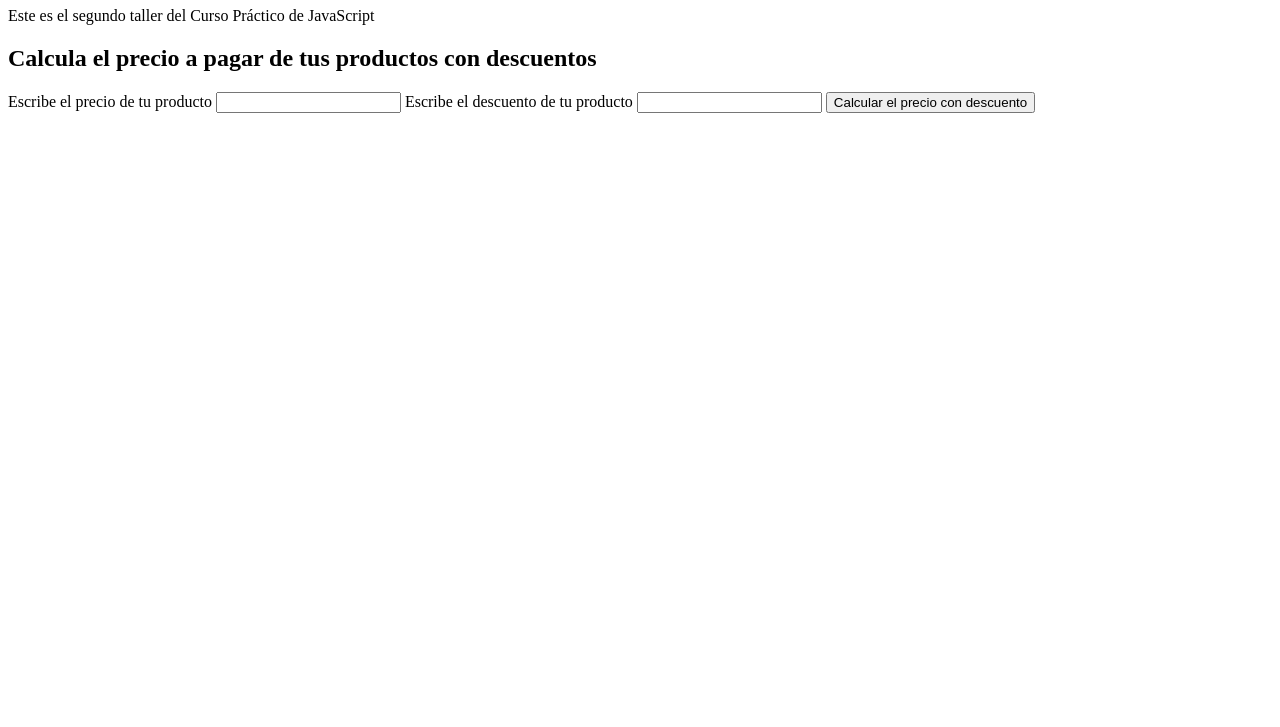
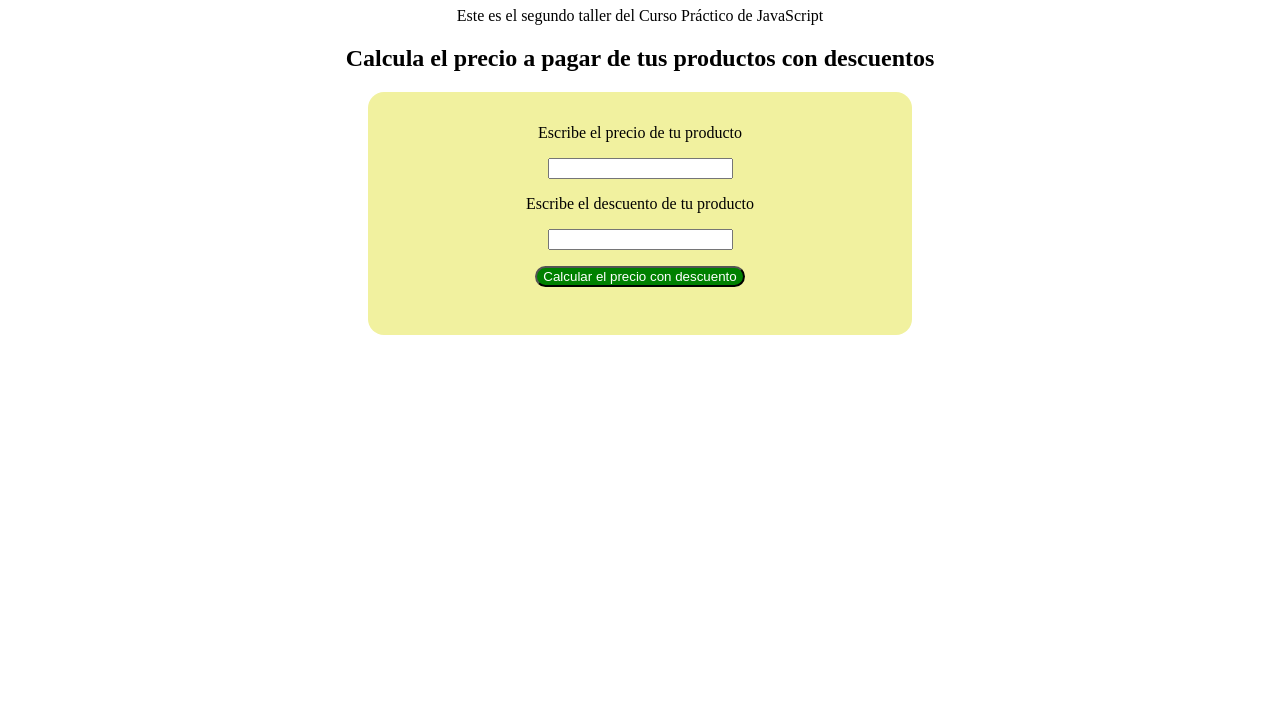
Before and after one commit to henryshop73/platzi-curso-practico-javascript, a plain HTML site: page descuentos.html in a window 1280 px wide. Shown: the part 73-800 px from the top of the page. Drawn offline with Linux system fonts and the light colour scheme.

Commit message:
agregando estilos con css al formulario de descuentos

```diff
--- /dev/null
+++ b/descuentos.css
@@ -0,0 +1,32 @@
+h1 {
+    text-align: center
+}
+
+h2 {
+    text-align: center;
+}
+
+p {
+    text-align: center;
+}
+
+.formulario {
+    background-color: rgb(241, 241, 159);
+    width: min(30rem, 100%);
+    margin: 0 auto;
+    padding: 2rem;
+    border-radius: 1rem;
+    margin-bottom: 5rem;
+}
+
+.campo {
+    margin-bottom: 1rem;
+    text-align: center;
+}
+
+.button {
+    background-color: green;
+    color: white;
+    border-radius: 20px;
+    padding: 0,5rem;
+}
--- a/descuentos.html
+++ b/descuentos.html
@@ -5,6 +5,7 @@
     <meta http-equiv="X-UA-Compatible" content="IE=edge">
     <meta name="viewport" content="width=device-width, initial-scale=1.0">
     <title>Porcentajes y descuentos | Curso Práctico de JavaScript en Platzi</title>
+    <link rel="stylesheet" href="./descuentos.css">
 </head>
 <body>
     <header>
@@ -17,16 +18,24 @@
     <section>
         <h2>Calcula el precio a pagar de tus productos con descuentos</h2>
 
-        <form>
-            <label for="InputPrice">Escribe el precio de tu producto</label>
-            <input id="InputPrice" type="number" />
-
-            <label for="InputDiscount">Escribe el descuento de tu producto</label>
-            <input id="InputDiscount" type="number" />
-
-            <button type="button" onclick="onClickButtonPriceDiscount()">
+        <form class="formulario">
+            <div class="campo">
+                <label for="InputPrice">Escribe el precio de tu producto</label>
+            </div>
+            <div class="campo">
+                <input id="InputPrice" type="number" />
+            </div>
+            <div class="campo">
+                <label for="InputDiscount">Escribe el descuento de tu producto</label>
+            </div>
+            <div class="campo">
+                <input id="InputDiscount" type="number" />
+            </div>
+            <div class="campo">
+            <button class="button" type="button" onclick="onClickButtonPriceDiscount()">
                 Calcular el precio con descuento
             </button>
+            </div>
 
             <p id="ResultP"></p>
         </form>
```
